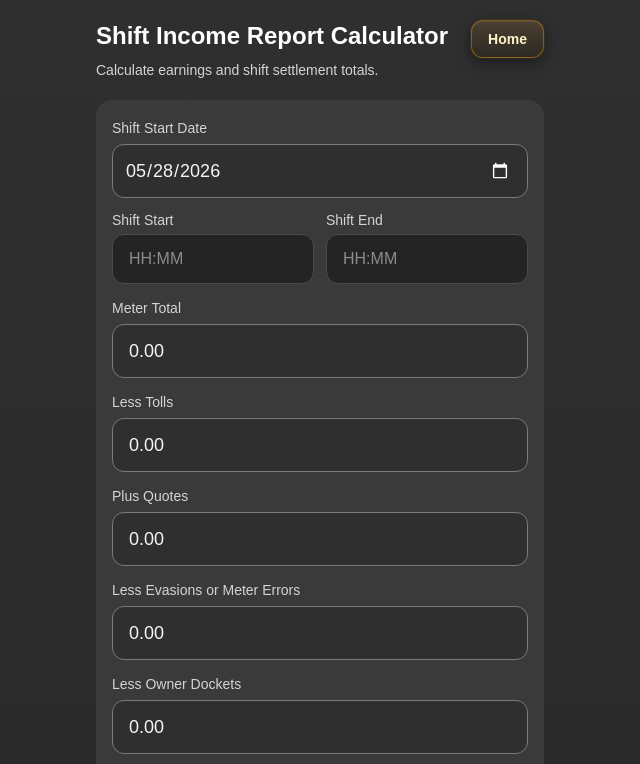
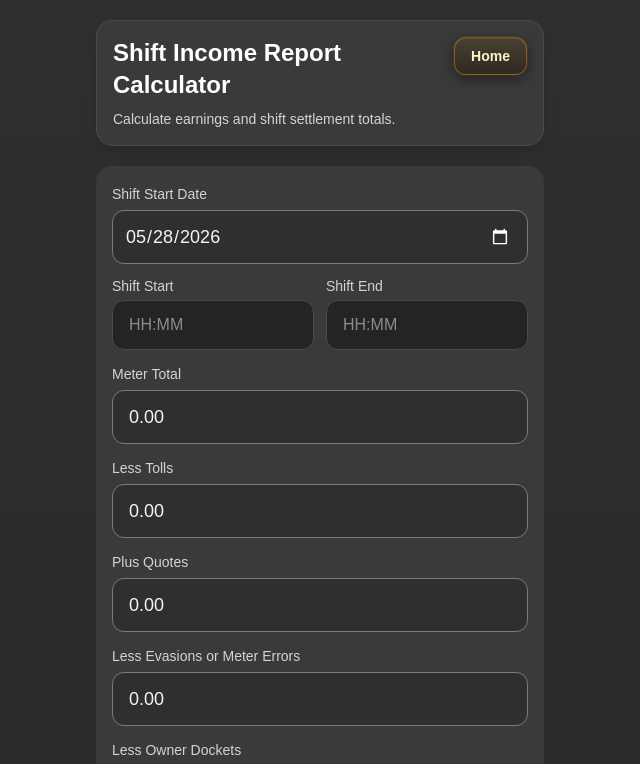
Before and after one commit to stephangrimwood-cloud/shift-income-report-calculator, a Next.js app: page /calculator in a window 1280 px wide. Shown: the top 764 px of the page, without its empty margins (320-960 px from the left). Built offline with nearby package versions, Linux system fonts and the light colour scheme.

Commit message:
calculator tidy up 2

```diff
--- a/app/calculator/page.tsx
+++ b/app/calculator/page.tsx
@@ -112,9 +112,11 @@
   }, []);
 
   return (
+
     <main
         className="min-h-screen bg-gradient-to-b from-[#2f2f30] via-[#2b2b2c] to-[#242425] p-5 text-zinc-100">
             <div className="mx-auto max-w-md space-y-5">
+                <section className="rounded-2xl border border-[#4a4a4b] bg-[#3a3a3b] p-4 shadow-lg">
                     <div className="flex items-start justify-between gap-3">
                         <div>
                         <h1 className="text-2xl font-semibold text-white">
@@ -133,6 +135,8 @@
                         Home
                         </Link>
                     </div>
+                </section>
+
 
                 <section className="space-y-3 rounded-2xl bg-[#3a3a3b] p-4">
 
```
Lines whose indentation alone changed are shown as unchanged.
